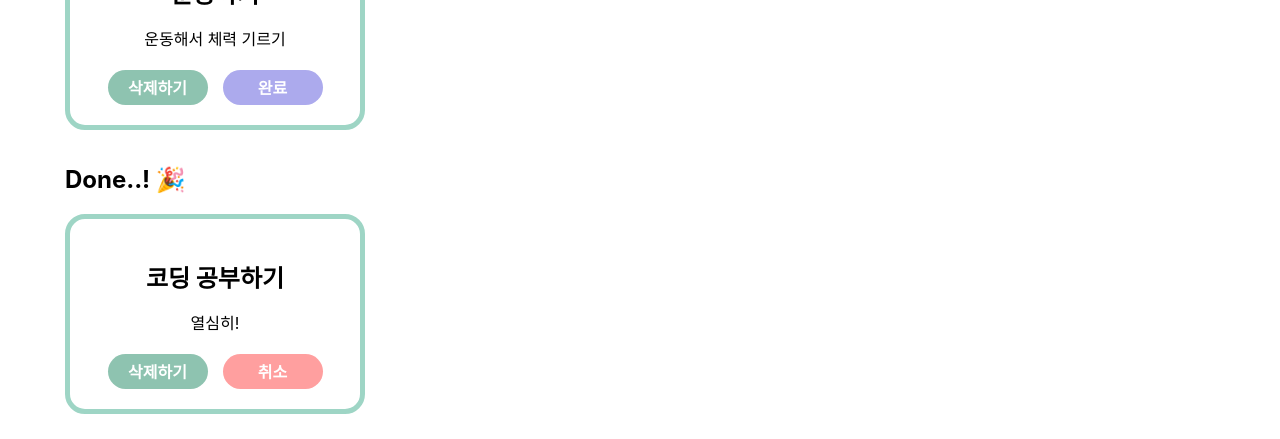
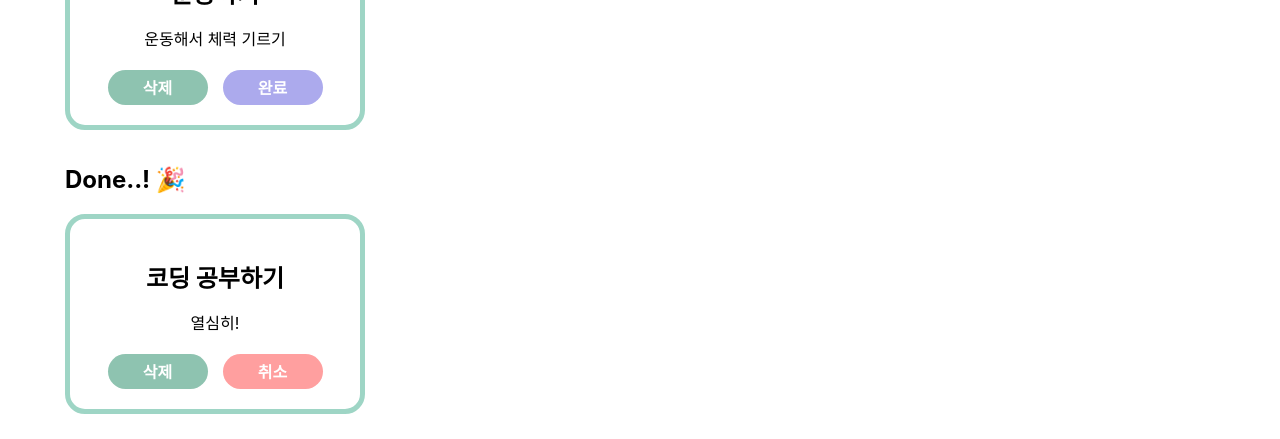
Before and after one commit to heegeer/React, a React (Create React App) app in the folder TO-DO-LIST/: page / in a window 1280 px wide. Shown: the part 299-738 px from the top of the page. Built offline with nearby package versions, Linux system fonts and the light colour scheme.

Commit message:
삭제 버튼 수정

```diff
--- a/TO-DO-LIST/src/components/Todolist.js
+++ b/TO-DO-LIST/src/components/Todolist.js
@@ -8,7 +8,7 @@ function Todo (props) {
           <p className="todo-content">{props?.list?.content}</p>
         </div>
         <div className="todo-button">
-          <button onClick={() => props.deleteHandler(props.list.id)} className="deleteBtn">삭제하기</button>
+          <button onClick={() => props.deleteHandler(props.list.id)} className="deleteBtn">삭제</button>
           <button onClick={() => props.doneHandler(props.list.id)} className="doneBtn">완료</button>
         </div>
       </div>
@@ -23,7 +23,7 @@ function Todo (props) {
           <p className="todo-content">{props?.list?.content}</p>
         </div>
         <div className="todo-button">
-          <button onClick={() => props.deleteHandler(props.list.id)} className="deleteBtn">삭제하기</button>
+          <button onClick={() => props.deleteHandler(props.list.id)} className="deleteBtn">삭제</button>
           <button onClick={() => props.cancelHandler(props.list.id)} className="cancelBtn">취소</button>
         </div>
       </div>
```
